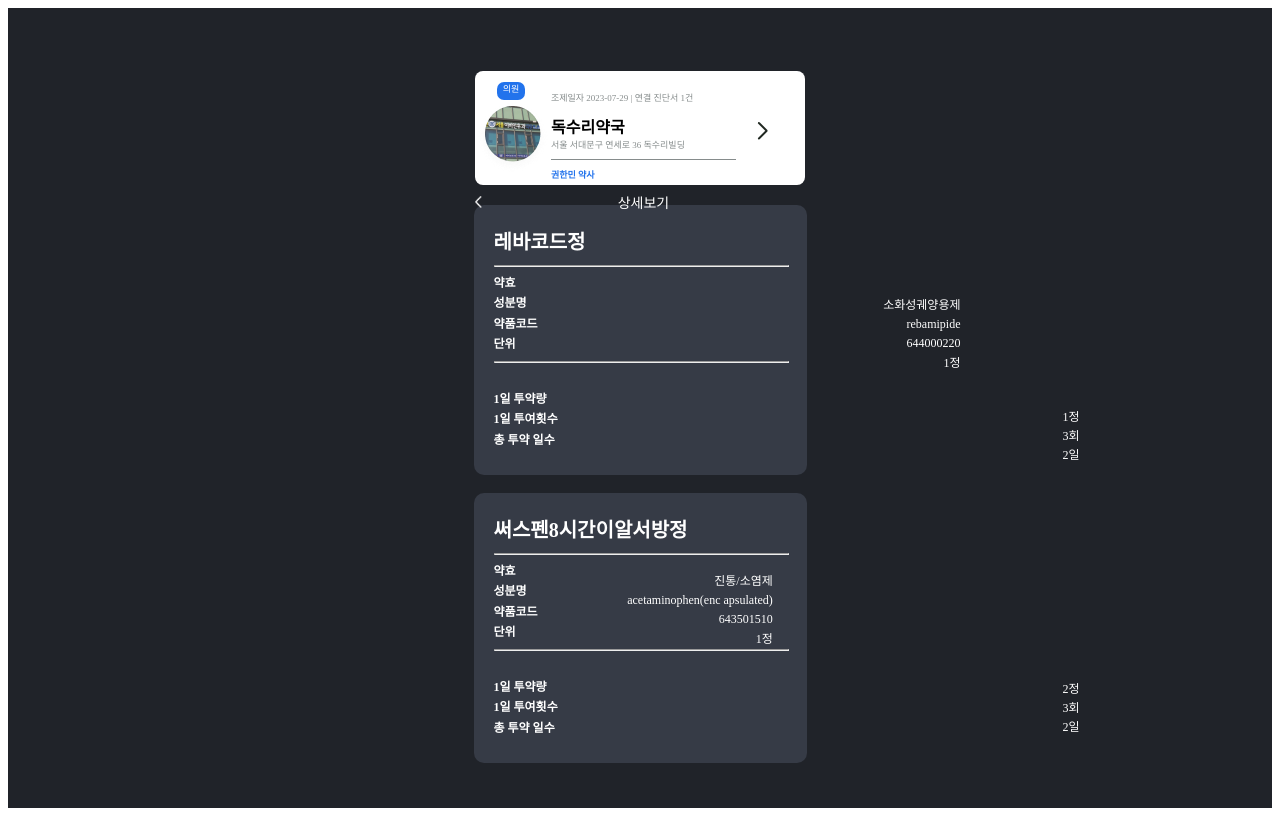
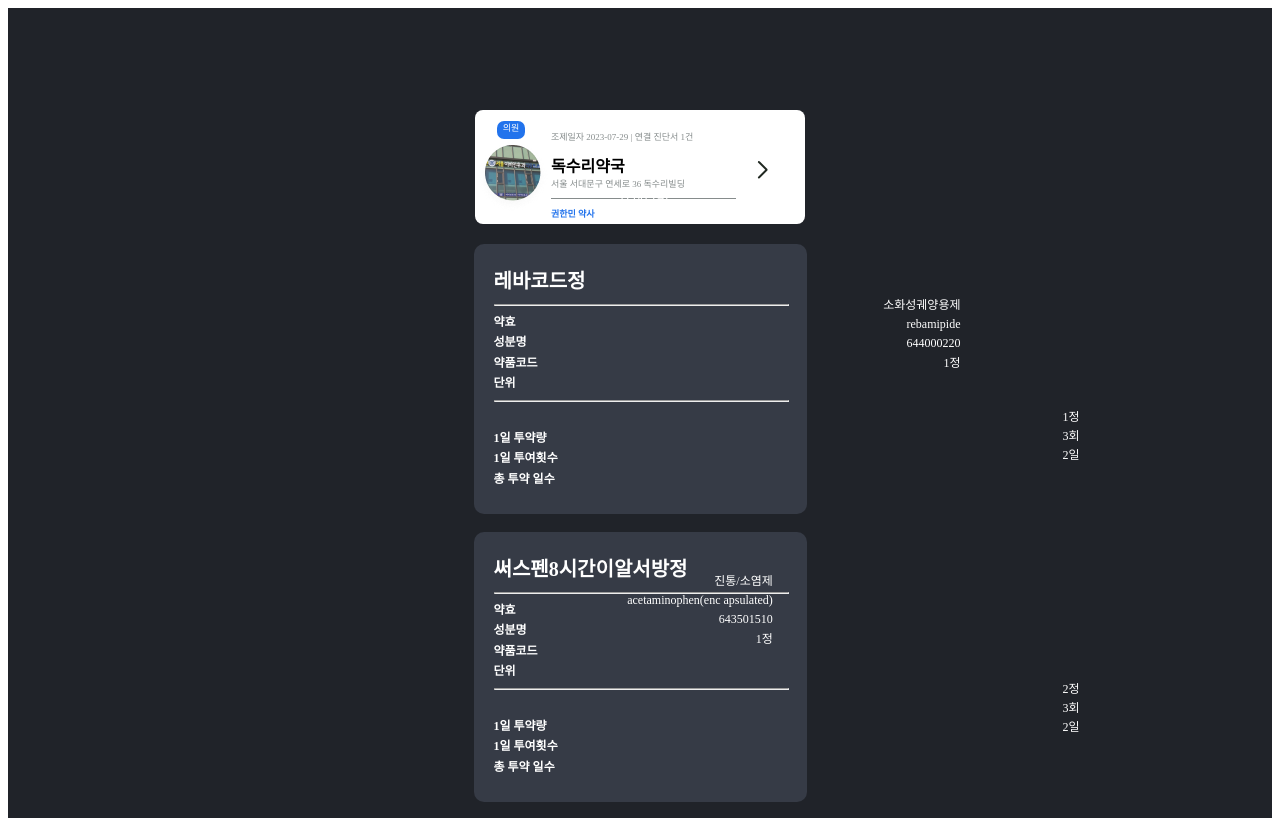
Before and after one commit to binys21/11th-Hackerthon-2023, a React (Create React App) app in the folder ftest/: page /drugdetail in a window 1280 px wide. Built offline with nearby package versions, Linux system fonts and the light colour scheme.

Commit message:
약물상세 css 수정

```diff
--- a/ftest/src/pages/Patient/DrugDetail.js
+++ b/ftest/src/pages/Patient/DrugDetail.js
@@ -16,8 +16,8 @@
     return (
         <>
         <Wrapper>
+        <Header title="상세보기"/>
         <Container>
-            <Header title="상세보기"/>
             <br></br>
             <Hospital hospital={{ date: "조제일자 2023-07-29 | 연결 진단서 1건",
             name: "독수리약국",
@@ -37,7 +37,7 @@
 
 
 const Wrapper = styled.div`
-    height: 800px;
+    height: 810px;
     display: flex;
     flex-direction: column;
     align-items: center;
@@ -45,6 +45,7 @@
     background-color: #202329;
 `;
 const Container = styled.div`
+    margin-top:68px;
     width: 80%;
     max-width: 300px;
     display: flex;
@@ -52,10 +53,3 @@
     align-items: center;
 
 `;
-const ImgWrapper=styled.div`
-    img{
-        border-radius: 6px;
-        margin-bottom:15px;
-    }
-
-`;
```
